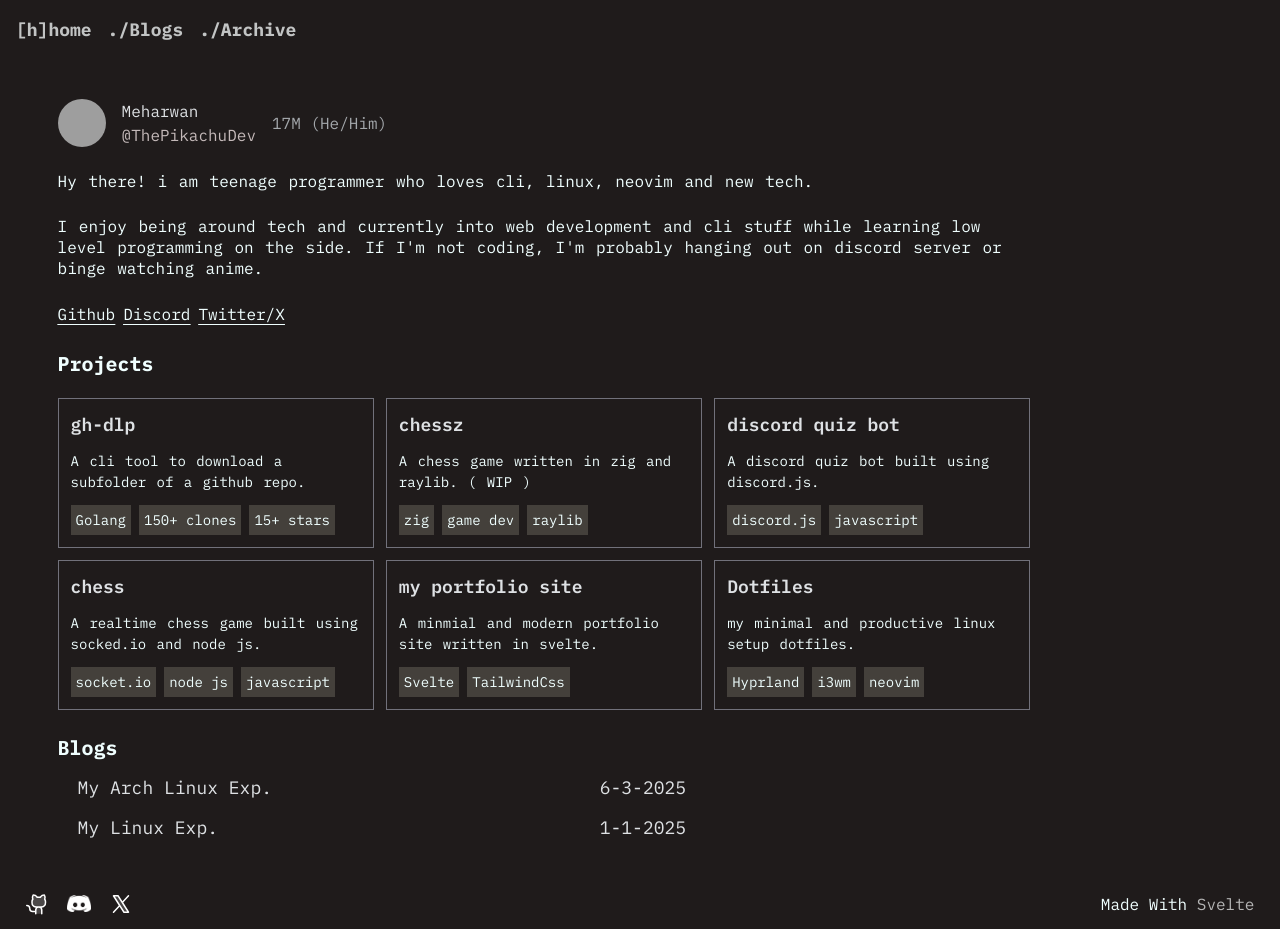
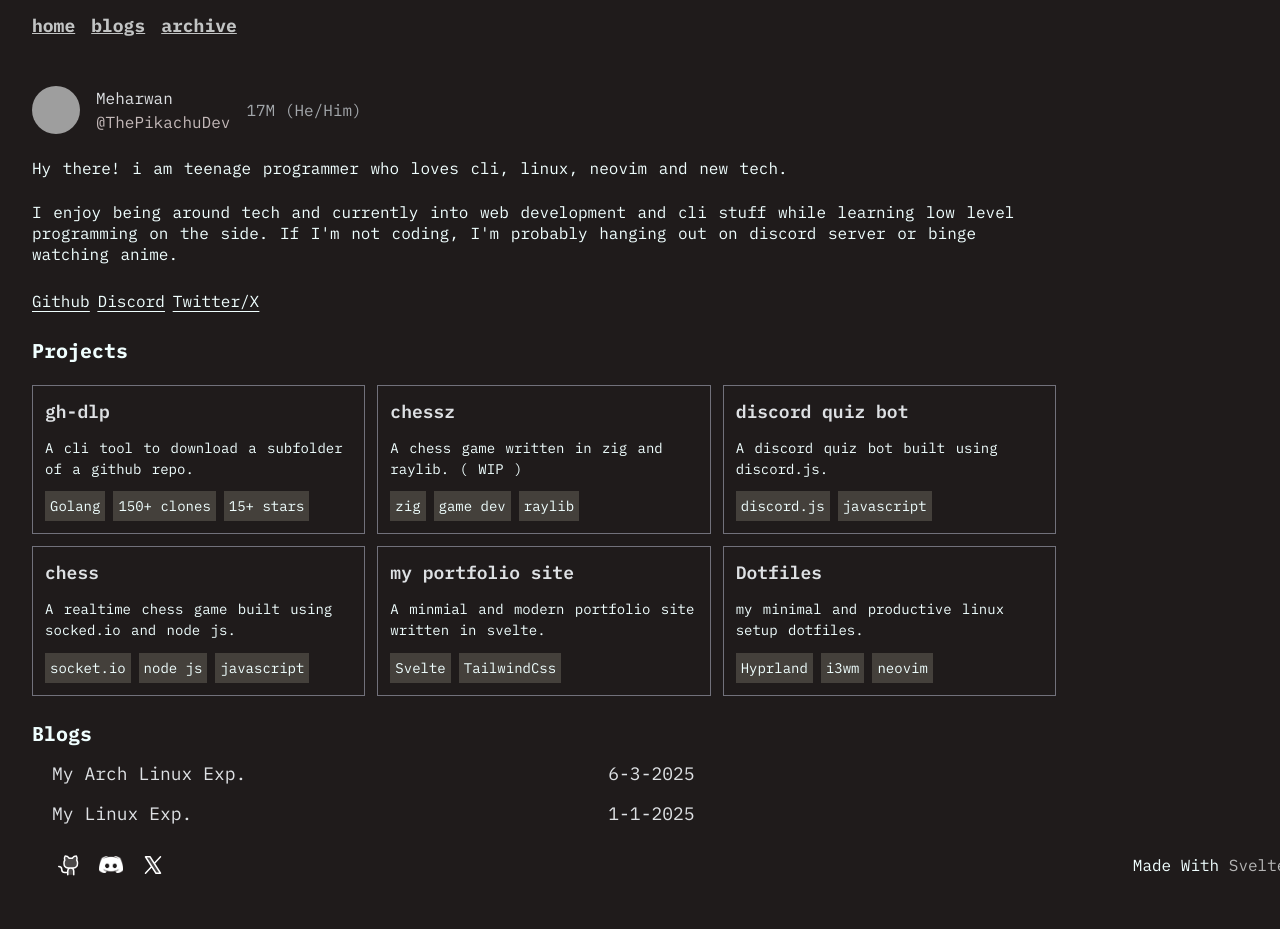
Before and after one commit to ThePikachuDev/portfolio-site-v2, a SvelteKit app: page / in a window 1280 px wide. After the commit the page ends 902 px from the top, so only its background shows below. Built offline with nearby package versions, Linux system fonts and the light colour scheme; grey boxes are pictures that could not be loaded.

Commit message:
did some more fixes ; )

```diff
--- a/src/routes/+layout.svelte
+++ b/src/routes/+layout.svelte
@@ -4,7 +4,8 @@
     import Footer from "./footer.svelte";
 </script>
 
-<Header />
-
-{@render children()}
-<Footer />
+<main class="py-3 px-8">
+    <Header />
+    {@render children()}
+    <Footer />
+</main>
--- a/src/routes/+page.svelte
+++ b/src/routes/+page.svelte
@@ -220,7 +220,6 @@
         display: inline-block;
         position: relative;
         width: 80vw;
-        padding: 2vw;
         border-radius: 10px;
     }
 
@@ -327,7 +326,7 @@
         color: azure;
         font-family: "IBM Plex Mono", monospace;
         font-style: normal;
-        padding: 0 2rem;
+        /* padding: 0 2rem; */
         overflow: hidden;
     }
 
--- a/src/routes/header.svelte
+++ b/src/routes/header.svelte
@@ -2,10 +2,10 @@
 </script>
 
 <nav>
-    <ul>
-        <li><a href="/">[h]home</a></li>
-        <li><a href="/blogs">./Blogs</a></li>
-        <li><a href="/archive">./Archive</a></li>
+    <ul class="">
+        <li><a href="/">home</a></li>
+        <li><a href="/blogs">blogs</a></li>
+        <li><a href="/archive">archive</a></li>
     </ul>
 </nav>
 
@@ -26,11 +26,10 @@
         list-style-type: none;
         font-size: 18px;
         font-weight: 700;
-        padding: 1rem;
     }
 
     a {
-        text-decoration: none;
+        text-decoration: underline;
         color: rgb(194, 196, 196);
     }
 </style>
```
